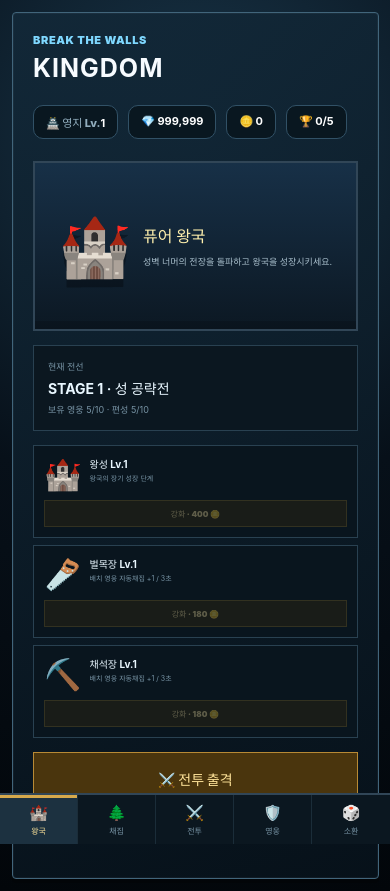
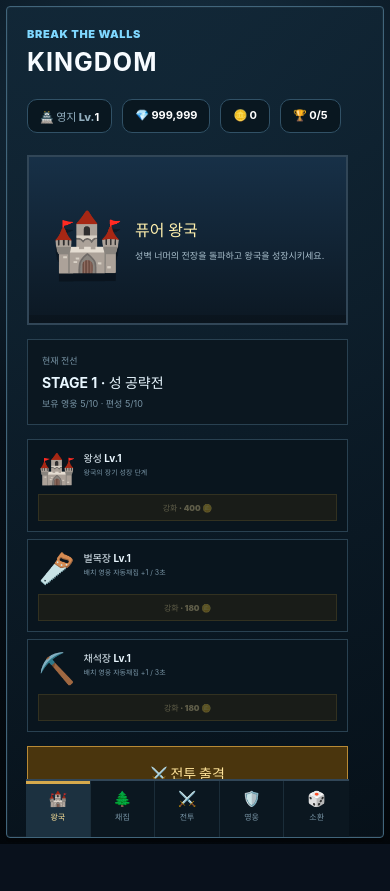
Before and after one commit to bduidohd937-beep/Break-the-Walls-Roll-the-Dice, a React (Vite) app: page / in a window 390 px wide. After the commit the page ends 844 px from the top, so only its background shows below. Built offline with nearby package versions, Linux system fonts and the light colour scheme.

Commit message:
fix: prevent main hub content and navigation overlap

```diff
--- a/src/styles.css
+++ b/src/styles.css
@@ -597,3 +597,17 @@ button { font: inherit; }
 .gather-region-progress span.locked{opacity:.45}
 .region-bonus{padding:7px;border:1px solid #66572d;background:#29230e;color:#ffe49a;font-size:8px;text-align:center}
 @media(max-width:700px){.gather-region-progress{grid-template-columns:1fr 1fr}.gather-region-progress>b{grid-column:1/-1}}
+
+
+/* Hub overlap fix */
+.stage-select-shell{min-height:100dvh;height:100dvh;overflow:hidden;padding:12px}
+.stage-select-card.main-hub-card{position:relative;width:min(1100px,100%);height:calc(100dvh - 24px);min-height:0;max-height:none;overflow-y:auto;overflow-x:hidden;padding-bottom:92px;scrollbar-gutter:stable}
+.main-nav{position:sticky;z-index:30;bottom:-92px;margin:24px -1px -92px;min-height:68px}
+.main-nav.five{grid-template-columns:repeat(5,minmax(0,1fr))}
+.main-nav button{min-width:0}
+.kingdom-home,.gather-hub,.hero-center,.stage-grid,.hub-summon{min-width:0}
+@media(max-width:800px){
+  .stage-select-shell{padding:6px}
+  .stage-select-card.main-hub-card{height:calc(100dvh - 12px);padding-bottom:80px}
+  .main-nav{bottom:-80px;margin-bottom:-80px;min-height:58px}
+}
```
